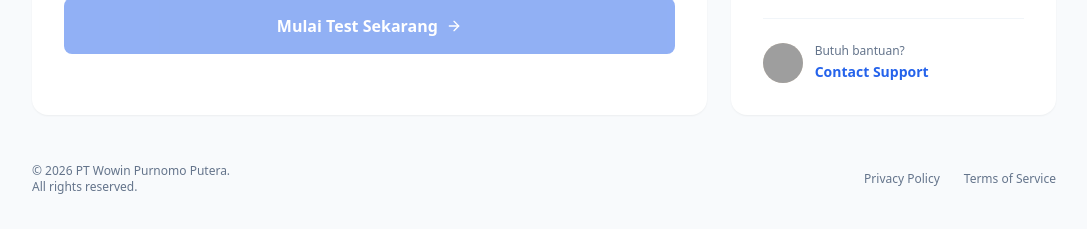
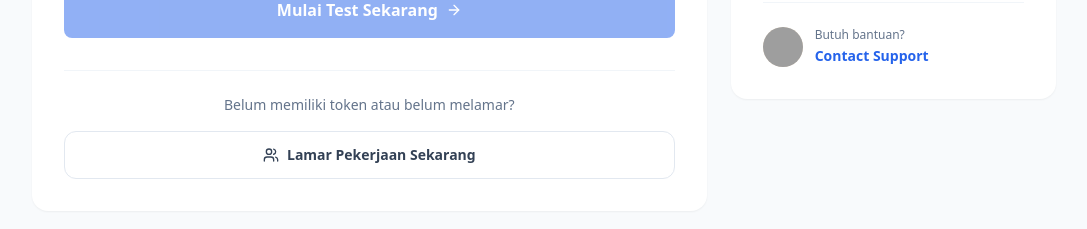
Before and after one commit to sofyannurrohman/wowin_hrd_room, a Vue app in the folder frontend/: page /join in a window 1280 px wide. Shown: the part 534-763 px from the top of the page, without its empty margins (96-1183 px from the left). Built offline with nearby package versions, Linux system fonts and the light colour scheme; grey boxes are pictures that could not be loaded.

Commit message:
feat: add gmail smtp and add button to navigate /apply

```diff
--- a/frontend/src/pages/ApplicationPage.vue
+++ b/frontend/src/pages/ApplicationPage.vue
@@ -19,6 +19,12 @@
     <div v-else class="max-w-2xl w-full bg-white rounded-3xl shadow-xl border border-slate-100 overflow-hidden">
       <!-- Header -->
       <div class="bg-blue-600 p-8 text-center relative overflow-hidden">
+        <div class="absolute top-4 left-4 z-20">
+          <Button variant="ghost" class="text-white hover:bg-white/10" @click="() => $router.push('/join')">
+            <svg xmlns="http://www.w3.org/2000/svg" class="h-5 w-5 mr-1" viewBox="0 0 24 24" fill="none" stroke="currentColor" stroke-width="2" stroke-linecap="round" stroke-linejoin="round"><line x1="19" y1="12" x2="5" y2="12"></line><polyline points="12 19 5 12 12 5"></polyline></svg>
+            Kembali
+          </Button>
+        </div>
         <div class="absolute inset-0 bg-gradient-to-br from-blue-500 to-indigo-700 opacity-90 leading-none"></div>
         <div class="relative z-10 flex flex-col items-center">
           <div class="w-16 h-16 bg-white/20 backdrop-blur-md rounded-2xl flex items-center justify-center mb-4">
--- a/frontend/src/pages/JoinPage.vue
+++ b/frontend/src/pages/JoinPage.vue
@@ -59,6 +59,18 @@
             {{ loading ? 'Memverifikasi...' : 'Mulai Test Sekarang' }}
             <svg v-if="!loading" xmlns="http://www.w3.org/2000/svg" class="h-5 w-5" viewBox="0 0 24 24" fill="none" stroke="currentColor" stroke-width="2" stroke-linecap="round" stroke-linejoin="round"><line x1="5" y1="12" x2="19" y2="12"></line><polyline points="12 5 19 12 12 19"></polyline></svg>
           </Button>
+
+          <div class="pt-6 mt-2 border-t border-slate-100">
+            <p class="text-sm text-center text-slate-500 mb-4 font-medium">Belum memiliki token atau belum melamar?</p>
+            <Button
+              variant="outline"
+              class="w-full h-12 text-sm border-slate-200 text-slate-700 hover:bg-slate-50 hover:text-blue-600 hover:border-blue-200 rounded-xl transition-all flex items-center justify-center gap-2 font-semibold"
+              @click="router.push('/apply')"
+            >
+              <svg xmlns="http://www.w3.org/2000/svg" class="h-4 w-4" viewBox="0 0 24 24" fill="none" stroke="currentColor" stroke-width="2" stroke-linecap="round" stroke-linejoin="round"><path d="M16 21v-2a4 4 0 0 0-4-4H6a4 4 0 0 0-4 4v2"></path><circle cx="9" cy="7" r="4"></circle><path d="M22 21v-2a4 4 0 0 0-3-3.87"></path><path d="M16 3.13a4 4 0 0 1 0 7.75"></path></svg>
+              Lamar Pekerjaan Sekarang
+            </Button>
+          </div>
         </CardContent>
       </Card>
 
```
Also changed, not shown: 2 other files (tests, documents, lock files or other folders).
